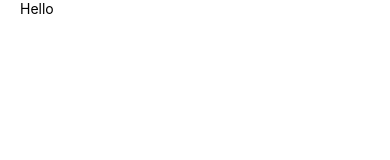
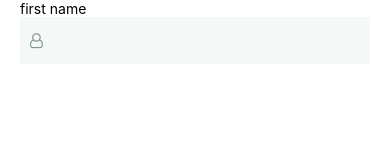
Before and after one commit to LawrenceOL/learning-moochat, a React Native app in the folder moochat/: screen / in a window 390 px wide. Shown: the top 160 px of the page. Built offline with nearby package versions, Linux system fonts and the light colour scheme.

Commit message:
create custom first name input field

```diff
--- /dev/null
+++ b/moochat/components/Input.js
@@ -0,0 +1,43 @@
+import { StyleSheet, Text, TextInput, View } from "react-native";
+import colors from "../constants/colors";
+
+const Input = (props) => {
+  return (
+    <View>
+      <Text>{props.label}</Text>
+
+      <View style={styles.inputContainer}>
+        {props.icon && (
+          <props.iconPack
+            name={props.icon}
+            size={props.iconSize || 15}
+            style={styles.icon}
+          />
+        )}
+        <TextInput />
+      </View>
+    </View>
+  );
+};
+
+const styles = StyleSheet.create({
+  container: {
+    width: "100%",
+  },
+  inputContainer: {
+    width: "100%",
+    backgroundColor: "teal",
+    paddingHorizontal: 10,
+    paddingVertical: 15,
+    borderRadius: 2,
+    backgroundColor: colors.nearlyWhite,
+    flexDirection: "row",
+    alignItems: "center",
+  },
+  icon: {
+    marginRight: 10,
+    color: colors.grey,
+  },
+});
+
+export default Input;
--- a/moochat/constants/colors.js
+++ b/moochat/constants/colors.js
@@ -1,4 +1,6 @@
 export default {
   blue: "#3498db",
   lightGrey: "#bdc3c7",
+  nearlyWhite: "#f4f8f7",
+  grey: "#7f8c8d",
 };
--- a/moochat/screens/AuthScreen.js
+++ b/moochat/screens/AuthScreen.js
@@ -1,13 +1,16 @@
 import React from "react";
 import { View, Text, StyleSheet } from "react-native";
 import { SafeAreaView } from "react-native-safe-area-context";
+import { FontAwesome } from "@expo/vector-icons";
+
+import Input from "../components/Input";
 import PageContainer from "../components/PageContainer";
 
 const AuthScreen = (props) => {
   return (
     <SafeAreaView style={{ flex: 1 }}>
       <PageContainer>
-        <Text>Hello</Text>
+        <Input label="first name" icon="user-o" iconPack={FontAwesome} />
       </PageContainer>
     </SafeAreaView>
   );
```
